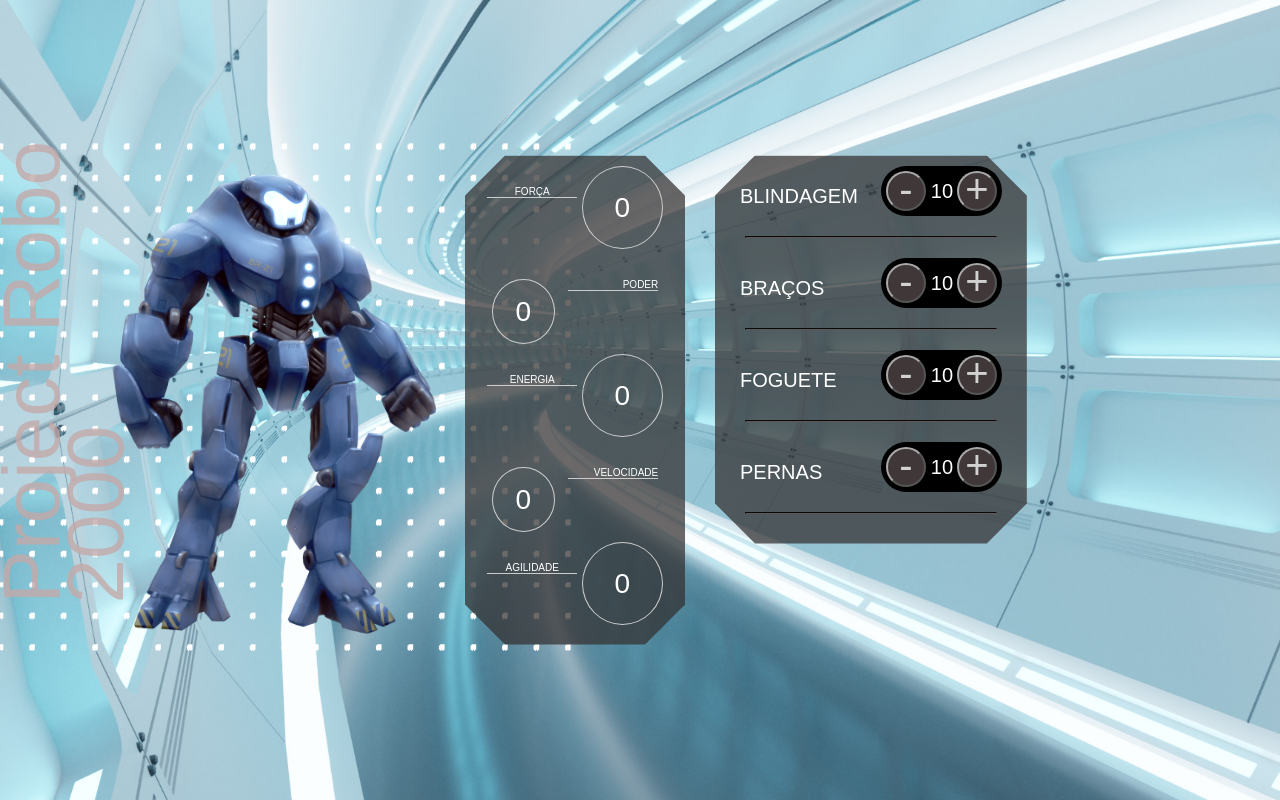
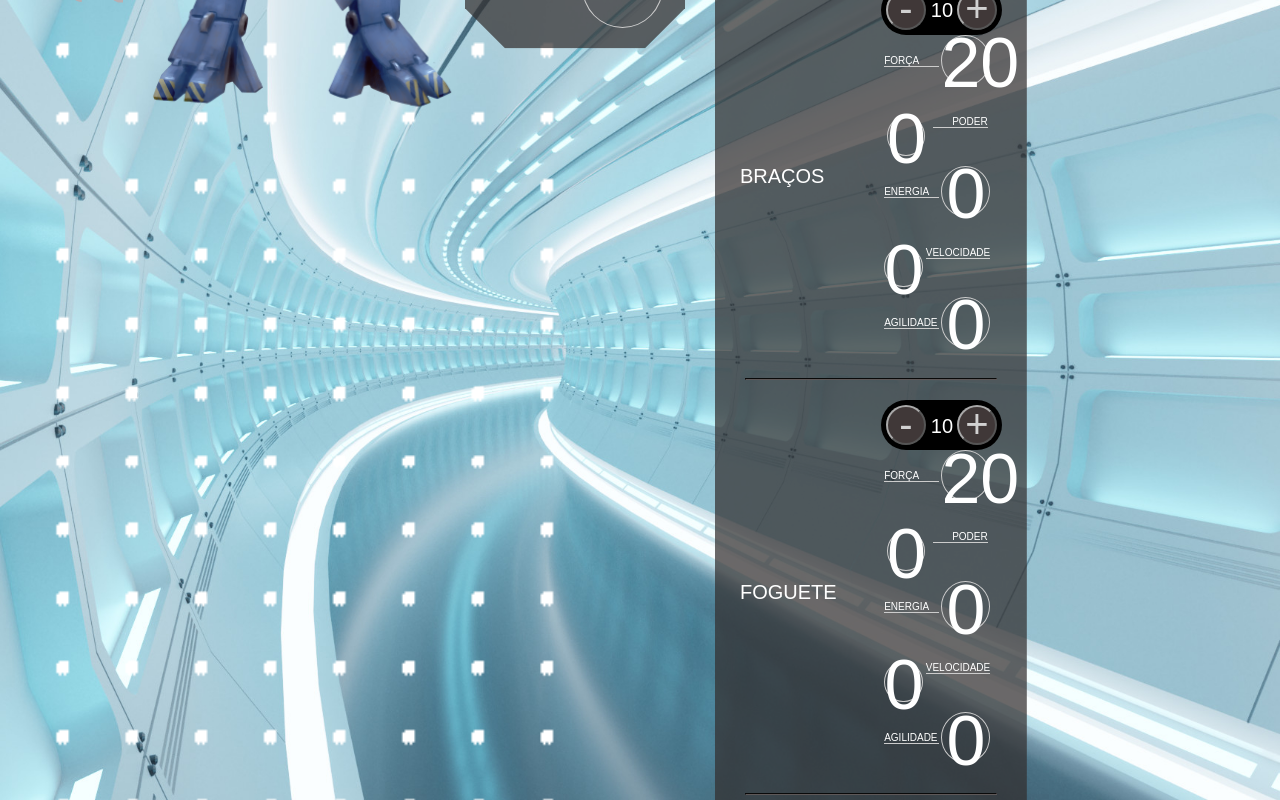
Before and after one commit to raphaelponciano/project_robo, a React (Create React App) app: page / in a window 1280 px wide. Shown: the top 800 px of the page. Built offline with nearby package versions, Linux system fonts and the light colour scheme.

Commit message:
atributos_contador

```diff
--- a/src/componentes/css/Estatisticas.module.css
+++ b/src/componentes/css/Estatisticas.module.css
@@ -84,3 +84,7 @@
         margin: 10vh auto;
     }
 }
+
+.display_buttom {
+    display: none;
+}
--- a/src/componentes/css/GeralPartes.module.css
+++ b/src/componentes/css/GeralPartes.module.css
@@ -69,3 +69,7 @@ margin-right: 15px;
     border-color: rgb(94, 88, 88);
     margin: 20px;
 }
+
+.atributo_display {
+    display: none;
+}
--- a/src/componentes/layout/Atributos.js
+++ b/src/componentes/layout/Atributos.js
@@ -1,16 +1,24 @@
 import style from "../css/Estatisticas.module.css";
+import React, { useState } from "react";
 
 
 
-    function Atributos() {
+
+function Atributos({ count }) {
+    const [atributos, setAtributos] = useState({
+      forca: count * 2,
+      agilidade: count * 3,
+      velocidade: count * 4
+    });
 
     return (
+        <div>
            <section className={style.box_estatisticas}>
 
                 <div className={style.estatistica}>
                     <p className={style.estatistica_titulo}>Força</p>
                     <div className={style.estatistica_valor}>
-                    <p className={style.estatistica_numero}>{0}</p>
+                        <p className={style.estatistica_numero}>{atributos.forca}</p>
                     </div>
                 </div>
                 <div className={style.estatistica}>
@@ -38,6 +46,7 @@ import style from "../css/Estatisticas.module.css";
                     </div>
                 </div>
             </section>
+        </div>
     )
 }
 export default Atributos
--- a/src/componentes/layout/Buttom.js
+++ b/src/componentes/layout/Buttom.js
@@ -1,14 +1,16 @@
 import React, { useState } from 'react';
 
 import style from "../css/GeralPartes.module.css";
+import Atributos from './Atributos';
 
-function Buttom({valorMinimo, valorMaximo, }) {
+function Buttom({valorMinimo, valorMaximo}) {
   const [count, setCount] = useState(valorMinimo);
 
 
   const incrementCount = () => {
     if (count < valorMaximo) {
     setCount(count + 1);
+
 
     }
   };
@@ -17,17 +19,19 @@ function Buttom({valorMinimo, valorMaximo, }) {
     if (count > valorMinimo) {
     setCount(count - 1);
 
+
     }
   };
 
-  return (
+   return (
     <div>
     <div className={style.controle_geral}>
       <button className={style.controle_ajuste} onClick={decrementCount}>-</button>
-      <label className={style.controle_contador}>{count}</label>
+      <label className={style.controle_contador} >{count}</label>
       <button className={style.controle_ajuste} onClick={incrementCount}>+</button>
+
     </div>
-
+    <Atributos className={style.atributo_display} count={count} />
     </div>
   );
 }
```
Lines whose indentation alone changed are shown as unchanged.
